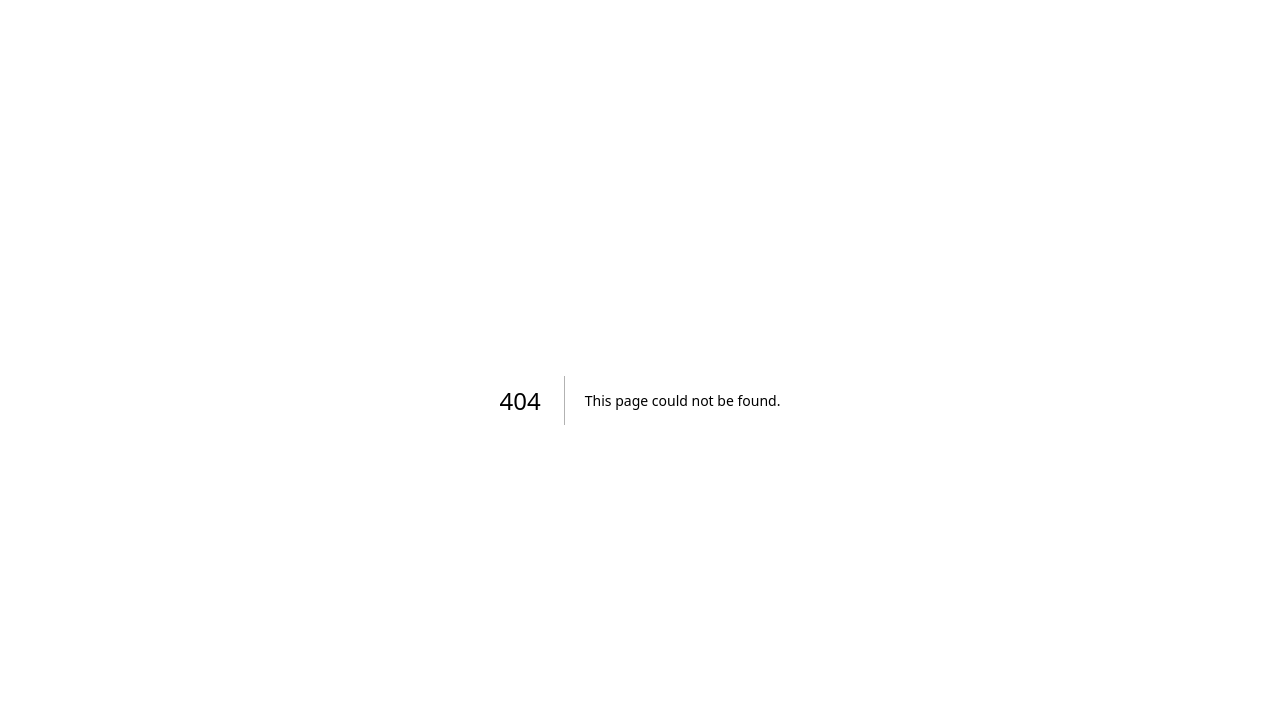
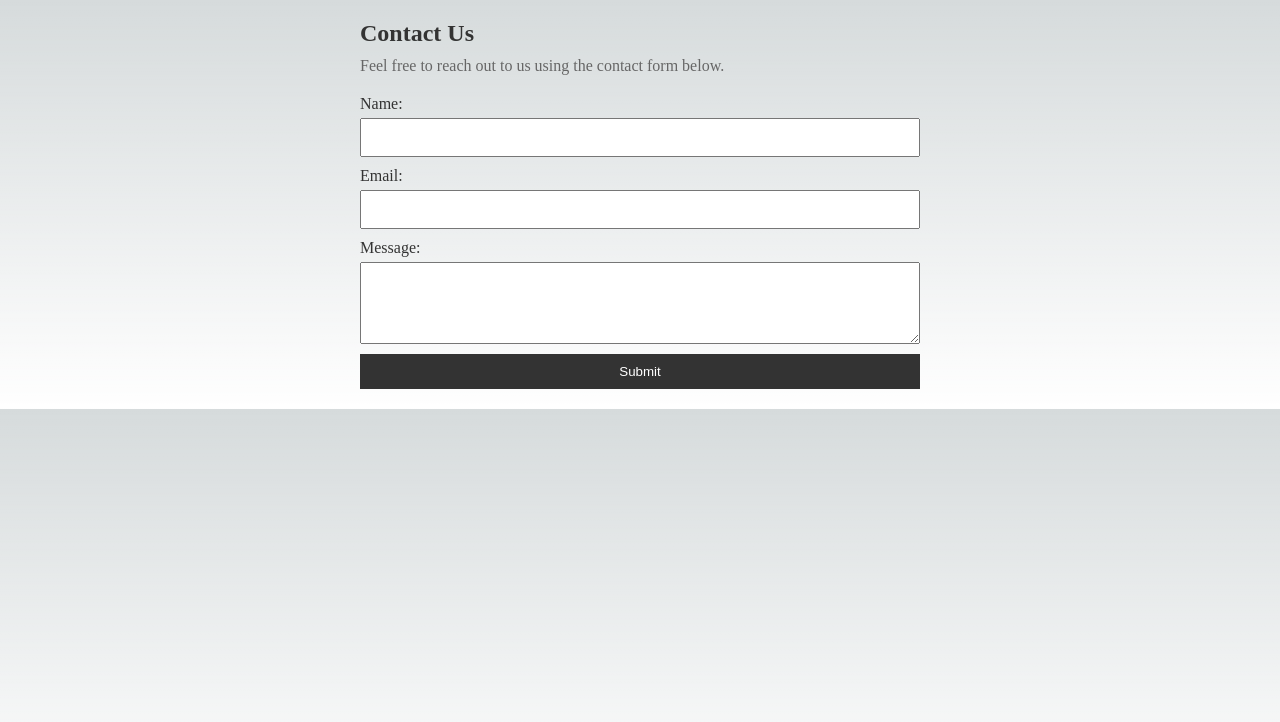
Before and after one commit to maxappiah/nextjs-starter, a Next.js app: page /contact in a window 1280 px wide. Before the commit this address had no page. Shown: the top 722 px of the page. Built offline with nearby package versions, Linux system fonts and the light colour scheme.

Commit message:
Initial commit

```diff
--- a/next.config.js
+++ b/next.config.js
@@ -1,6 +1,10 @@
 /** @type {import('next').NextConfig} */
 const nextConfig = {
   reactStrictMode: true,
+  compiler: {
+    // Enables the styled-components SWC transform
+    styledComponents: true
+  }
 }
 
 module.exports = nextConfig
--- a/package.json
+++ b/package.json
@@ -11,6 +11,7 @@
   "dependencies": {
     "next": "13.4.19",
     "react": "18.2.0",
-    "react-dom": "18.2.0"
+    "react-dom": "18.2.0",
+    "styled-components": "^6.1.1"
   }
 }
--- /dev/null
+++ b/pages/contact.js
@@ -0,0 +1,74 @@
+
+import React from 'react';
+import styled from 'styled-components';
+
+
+const Container = styled.div`
+    max-width: 600px;
+    margin: 0 auto;
+    padding: 20px;
+`;
+
+const Title = styled.h1`
+    font-size: 24px;
+    color: #333;
+    margin-bottom: 10px;
+`;
+
+const Paragraph = styled.p`
+    font-size: 16px;
+    color: #666;
+    margin-bottom: 20px;
+`;
+
+const Form = styled.form`
+    display: flex;
+    flex-direction: column;
+`;
+
+const Label = styled.label`
+    font-size: 16px;
+    color: #333;
+    margin-bottom: 5px;
+`;
+
+const Input = styled.input`
+    padding: 10px;
+    margin-bottom: 10px;
+`;
+
+const TextArea = styled.textarea`
+    padding: 10px;
+    margin-bottom: 10px;
+`;
+
+const Button = styled.button`
+    padding: 10px 20px;
+    background-color: #333;
+    color: #fff;
+    border: none;
+    cursor: pointer;
+`;
+
+const ContactPage = () => {
+    return (
+        <Container>
+            <Title>Contact Us</Title>
+            <Paragraph>Feel free to reach out to us using the contact form below.</Paragraph>
+            <Form>
+                <Label htmlFor="name">Name:</Label>
+                <Input type="text" id="name" name="name" />
+
+                <Label htmlFor="email">Email:</Label>
+                <Input type="email" id="email" name="email" />
+
+                <Label htmlFor="message">Message:</Label>
+                <TextArea id="message" name="message" rows="4" />
+
+                <Button type="submit">Submit</Button>
+            </Form>
+        </Container>
+    );
+};
+
+export default ContactPage;
--- a/styles/Home.module.css
+++ b/styles/Home.module.css
@@ -185,6 +185,7 @@
     );
     background-clip: padding-box;
     backdrop-filter: blur(24px);
+    -webkit-backdrop-filter: blur(24px);
   }
 
   .description div {
```
Also changed, not shown: pages/about.js (added, +41 -0 lines), 1 other file (tests, documents, lock files or other folders).
